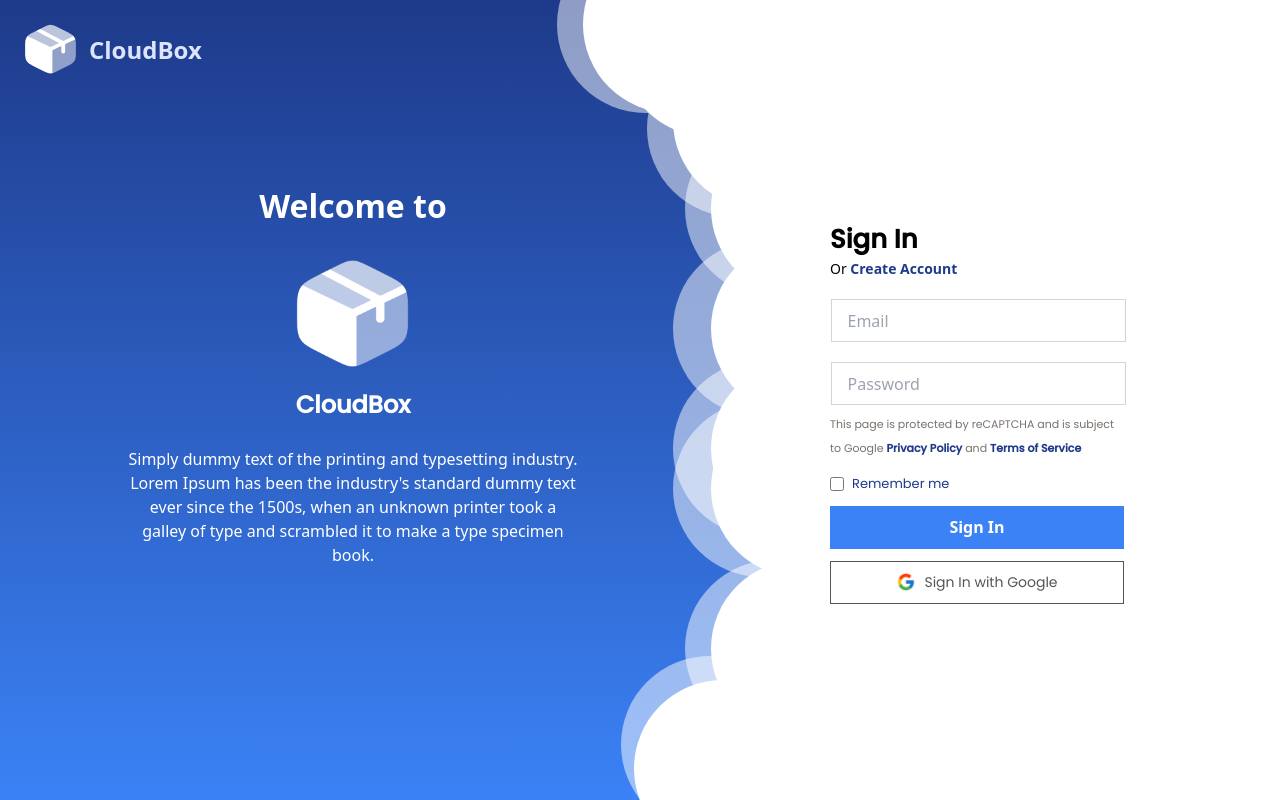
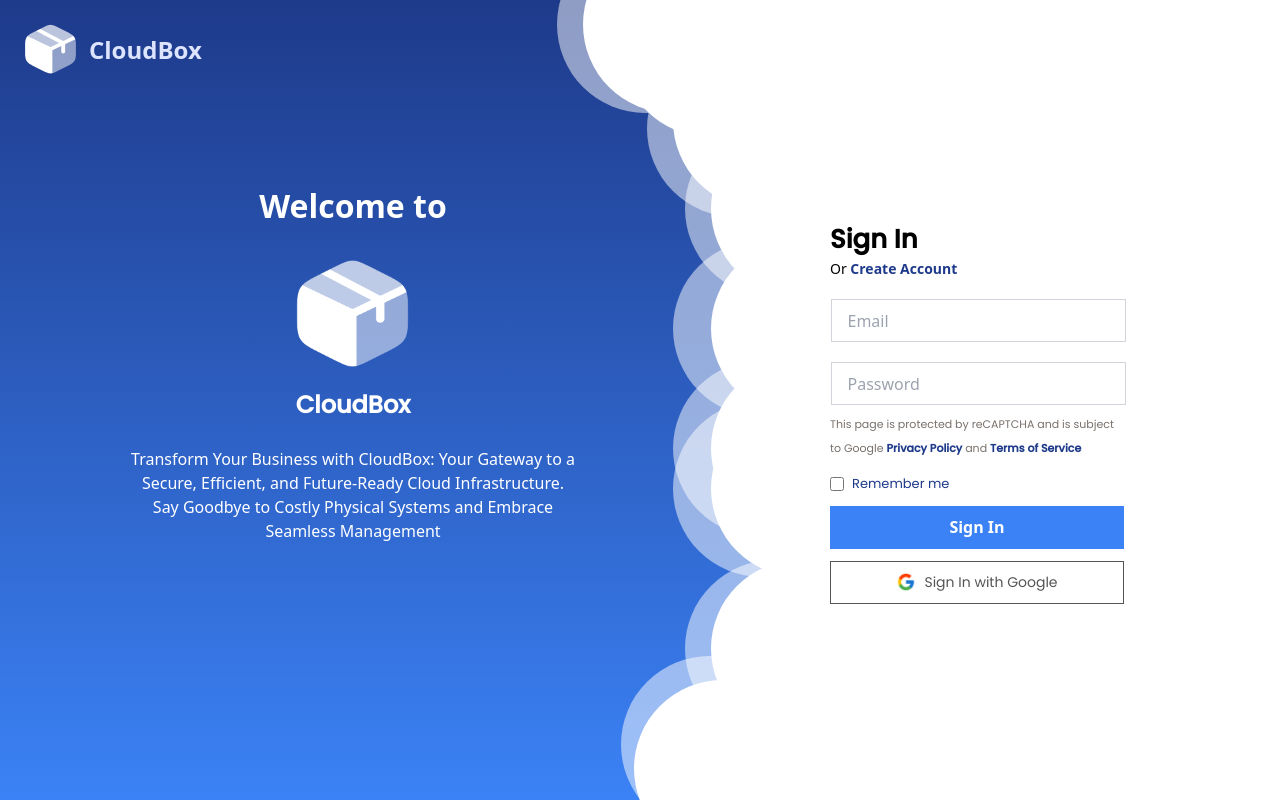
Before and after one commit to BryanIanRamos/CloudBox, a React (Create React App) app: page / in a window 1280 px wide. Built offline with nearby package versions, Linux system fonts and the light colour scheme.

Commit message:
Backup-Update

```diff
--- a/src/Components/SideNavBar.js
+++ b/src/Components/SideNavBar.js
@@ -64,7 +64,7 @@
               </Link>
             </div>
           </div>
-          <div>
+          {/* <div>
             <div className="flex gap-1 items-center">
               <Icon
                 icon="tabler:mail-filled"
@@ -77,7 +77,7 @@
                 </h1>
               </Link>
             </div>
-          </div>
+          </div> */}
           <div>
             <div className="flex gap-1 items-center">
               <Icon
@@ -92,7 +92,7 @@
               </Link>
             </div>
           </div>
-          <div>
+          {/* <div>
             <div className="flex gap-1 items-center">
               <Icon
                 icon="eos-icons:project"
@@ -105,8 +105,8 @@
                 </h1>
               </Link>
             </div>
-          </div>
-          <div>
+          </div> */}
+          {/* <div>
             <div className="flex gap-1 items-center">
               <Icon
                 icon="icon-park-solid:notes"
@@ -119,8 +119,8 @@
                 </h1>
               </Link>
             </div>
-          </div>
-          <div>
+          </div> */}
+          {/* <div>
             <div className="flex gap-1 items-center">
               <Icon
                 icon="eos-icons:admin"
@@ -133,7 +133,7 @@
                 </h1>
               </Link>
             </div>
-          </div>
+          </div> */}
         </div>
         <div className=" mt-20 flex flex-col gap-3">
           <div>
--- a/src/Pages/SignIn.js
+++ b/src/Pages/SignIn.js
@@ -32,10 +32,9 @@
         CloudBox
       </h2>
       <p className="text-center  text-white mt-6">
-        Simply dummy text of the printing and typesetting industry. Lorem Ipsum
-        has been the industry's standard dummy text ever since the 1500s, when
-        an unknown printer took a galley of type and scrambled it to make a type
-        specimen book.
+        Transform Your Business with CloudBox: Your Gateway to a Secure,
+        Efficient, and Future-Ready Cloud Infrastructure. Say Goodbye to Costly
+        Physical Systems and Embrace Seamless Management
       </p>
     </div>
   );
```
